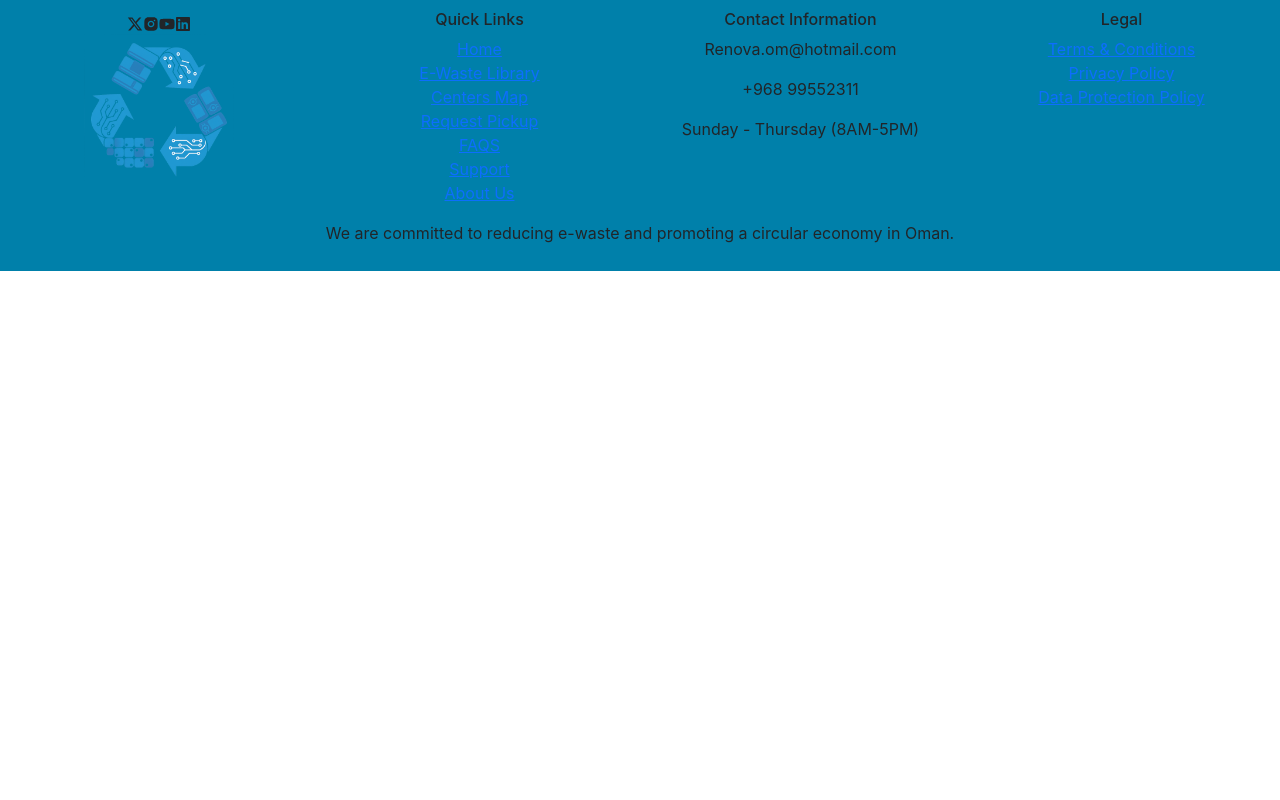
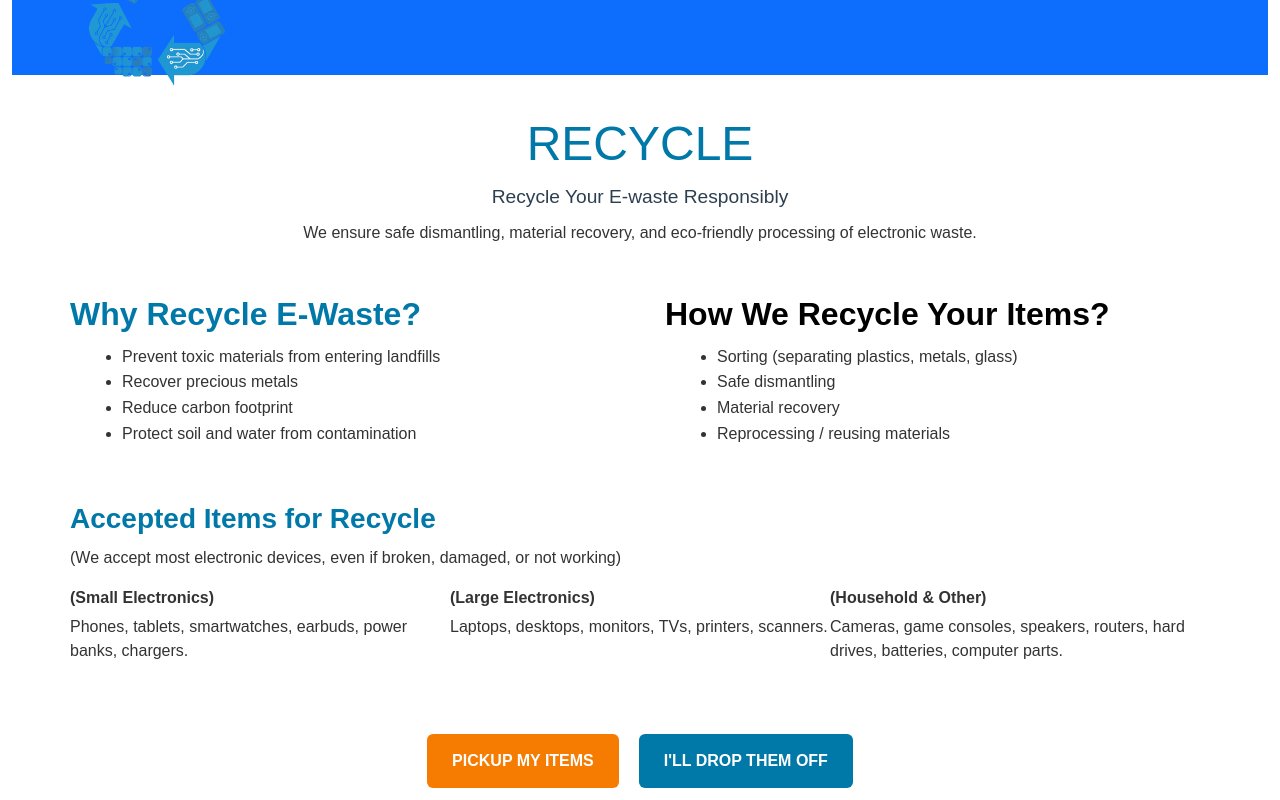
Before and after one commit to razanalraiisi/Renova, a React (Create React App) app in the folder client/: page /recycle in a window 1280 px wide. Shown: the top 800 px of the page. Built offline with nearby package versions, Linux system fonts and the light colour scheme; the HTML template or start-up script is replaced by a standard one.

Commit message:
Recycle page

```diff
--- a/client/src/App.js
+++ b/client/src/App.js
@@ -21,7 +21,7 @@ import AdminFAQ from './components/AdminFAQ.js';
 import AdminLayout from "./components/AdminLayout";
 import AdminDashboard from "./components/AdminDashboard"; // fixed import
 import Start from "./components/Start.js";
-
+import Recycle from './components/Recycle.js';
 function App() {
   const email = useSelector((state) => state.users?.user?.email);
 
@@ -43,6 +43,7 @@ function App() {
             <Route path="/FAQ" element={<FAQ/>} />
             <Route path="/AdminFAQ" element={<AdminFAQ/>} />
             <Route path="/start" element={<Start />} />
+             <Route path="/recycle" element={<Recycle />} />
             {/* Dashboard routes */}
             <Route path="/UserDash" element={<UserDash />} />
             <Route path="/CollectorDash" element={<CollectorDash />} />
--- /dev/null
+++ b/client/src/components/Recycle.js
@@ -0,0 +1,161 @@
+import React from "react";
+import Header from "./Header"; // Make sure the path matches your Header component
+import Footer from "./Footer"; // Optional if you also have a Footer component
+
+const Recycle = () => {
+  const styles = {
+    page: {
+      fontFamily: "Arial, sans-serif",
+      minHeight: "100vh",
+      display: "flex",
+      flexDirection: "column",
+      backgroundColor: "#ffffff",
+      color: "#333",
+    },
+    main: {
+      flex: "1",
+      padding: "40px 30px",
+      maxWidth: "1200px",
+      margin: "0 auto",
+      width: "100%",
+    },
+    hero: {
+      textAlign: "center",
+      marginBottom: "50px",
+    },
+    heroTitle: { fontSize: "3rem", color: "#0078a8", marginBottom: "10px" },
+    heroSubtitle: { fontSize: "1.2rem", color: "#2c3e50", marginBottom: "10px" },
+    heroText: { fontSize: "1rem", color: "#333" },
+    columns: {
+      display: "flex",
+      gap: "50px",
+      flexWrap: "wrap",
+      marginBottom: "40px",
+    },
+    column: { flex: "1", minWidth: "250px" },
+    columnTitleBlue: { color: "#0078a8", fontWeight: "bold", marginBottom: "10px" },
+    columnTitleDark: { color: "#000", fontWeight: "bold", marginBottom: "10px" },
+    list: { marginLeft: "20px", lineHeight: "1.6" },
+    itemsSection: { marginBottom: "40px" },
+    itemsGrid: {
+      display: "flex",
+      justifyContent: "space-between",
+      flexWrap: "wrap",
+      marginTop: "15px",
+    },
+    itemCategory: { flex: "1", minWidth: "200px", marginBottom: "15px" },
+    itemTitle: { fontWeight: "bold", marginBottom: "5px" },
+    buttons: {
+      display: "flex",
+      justifyContent: "center",
+      gap: "20px",
+      marginBottom: "40px",
+      flexWrap: "wrap",
+    },
+    pickupBtn: {
+      backgroundColor: "#f57c00",
+      color: "#fff",
+      padding: "15px 25px",
+      border: "none",
+      borderRadius: "6px",
+      fontWeight: "bold",
+      cursor: "pointer",
+      fontSize: "1rem",
+    },
+    dropoffBtn: {
+      backgroundColor: "#0078a8",
+      color: "#fff",
+      padding: "15px 25px",
+      border: "none",
+      borderRadius: "6px",
+      fontWeight: "bold",
+      cursor: "pointer",
+      fontSize: "1rem",
+    },
+    fact: {
+      textAlign: "center",
+      fontStyle: "italic",
+      color: "#3c763d",
+      fontWeight: "bold",
+      fontSize: "1.1rem",
+      marginBottom: "40px",
+    },
+  };
+
+  return (
+    <div style={styles.page}>
+      {/* HEADER */}
+      <Header /> {/* <-- Your existing header component */}
+
+      {/* MAIN CONTENT */}
+      <main style={styles.main}>
+        {/* HERO */}
+        <section style={styles.hero}>
+          <h1 style={styles.heroTitle}>RECYCLE</h1>
+          <p style={styles.heroSubtitle}>Recycle Your E-waste Responsibly</p>
+          <p style={styles.heroText}>
+            We ensure safe dismantling, material recovery, and eco-friendly processing of electronic waste.
+          </p>
+        </section>
+
+        {/* WHY & HOW */}
+        <section style={styles.columns}>
+          <div style={styles.column}>
+            <h2 style={styles.columnTitleBlue}>Why Recycle E-Waste?</h2>
+            <ul style={styles.list}>
+              <li>Prevent toxic materials from entering landfills</li>
+              <li>Recover precious metals</li>
+              <li>Reduce carbon footprint</li>
+              <li>Protect soil and water from contamination</li>
+            </ul>
+          </div>
+          <div style={styles.column}>
+            <h2 style={styles.columnTitleDark}>How We Recycle Your Items?</h2>
+            <ul style={styles.list}>
+              <li>Sorting (separating plastics, metals, glass)</li>
+              <li>Safe dismantling</li>
+              <li>Material recovery</li>
+              <li>Reprocessing / reusing materials</li>
+            </ul>
+          </div>
+        </section>
+
+        {/* ACCEPTED ITEMS */}
+        <section style={styles.itemsSection}>
+          <h3 style={styles.columnTitleBlue}>Accepted Items for Recycle</h3>
+          <p>(We accept most electronic devices, even if broken, damaged, or not working)</p>
+          <div style={styles.itemsGrid}>
+            <div style={styles.itemCategory}>
+              <p style={styles.itemTitle}>(Small Electronics)</p>
+              <p>Phones, tablets, smartwatches, earbuds, power banks, chargers.</p>
+            </div>
+            <div style={styles.itemCategory}>
+              <p style={styles.itemTitle}>(Large Electronics)</p>
+              <p>Laptops, desktops, monitors, TVs, printers, scanners.</p>
+            </div>
+            <div style={styles.itemCategory}>
+              <p style={styles.itemTitle}>(Household & Other)</p>
+              <p>Cameras, game consoles, speakers, routers, hard drives, batteries, computer parts.</p>
+            </div>
+          </div>
+        </section>
+
+        {/* BUTTONS */}
+        <section style={styles.buttons}>
+          <button style={styles.pickupBtn}>PICKUP MY ITEMS</button>
+          <button style={styles.dropoffBtn}>I'LL DROP THEM OFF</button>
+        </section>
+
+        {/* FUN FACT */}
+        <p style={styles.fact}>
+          1 recycled laptop = saves enough energy to power a home for several days.
+        </p>
+      </main>
+
+      {/* FOOTER */}
+      <Footer /> {/* Optional if you have a Footer component */}
+    </div>
+  );
+};
+
+export default Recycle;
```
